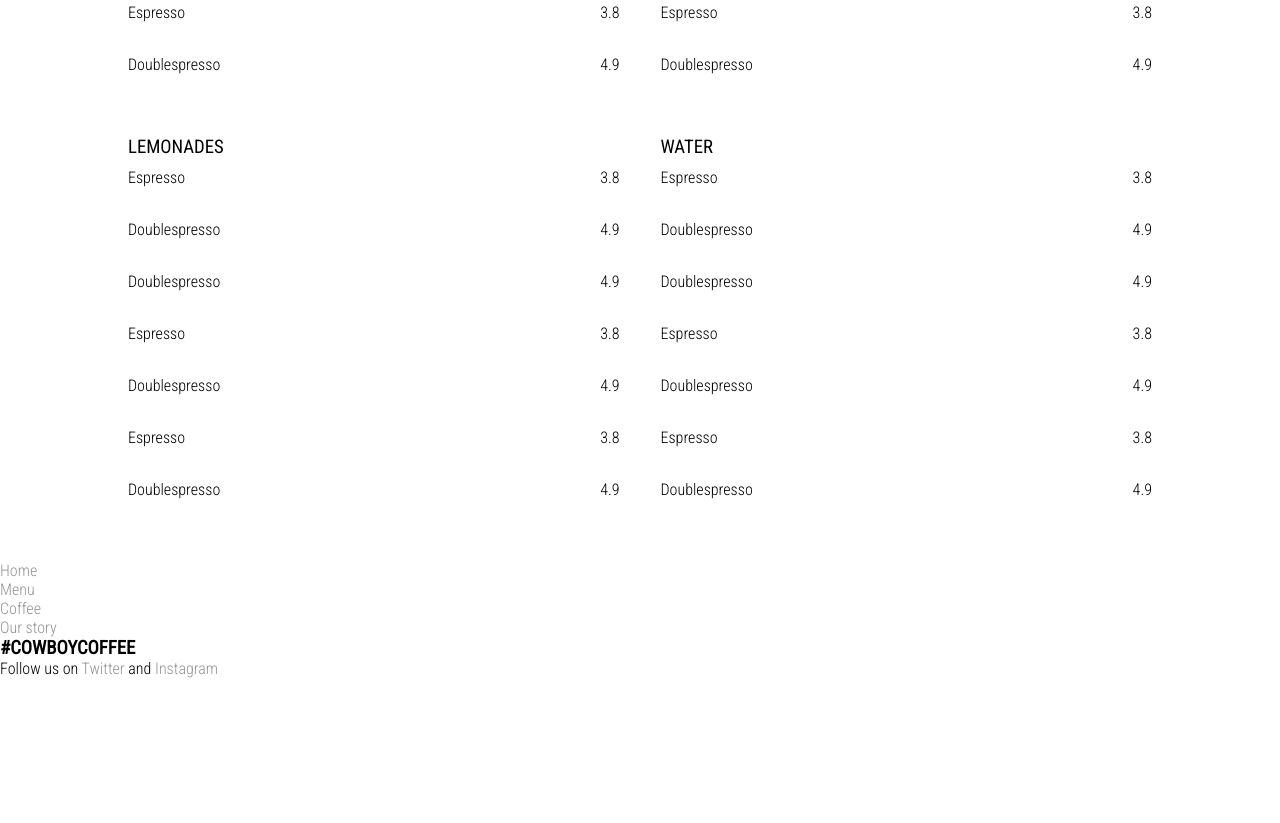
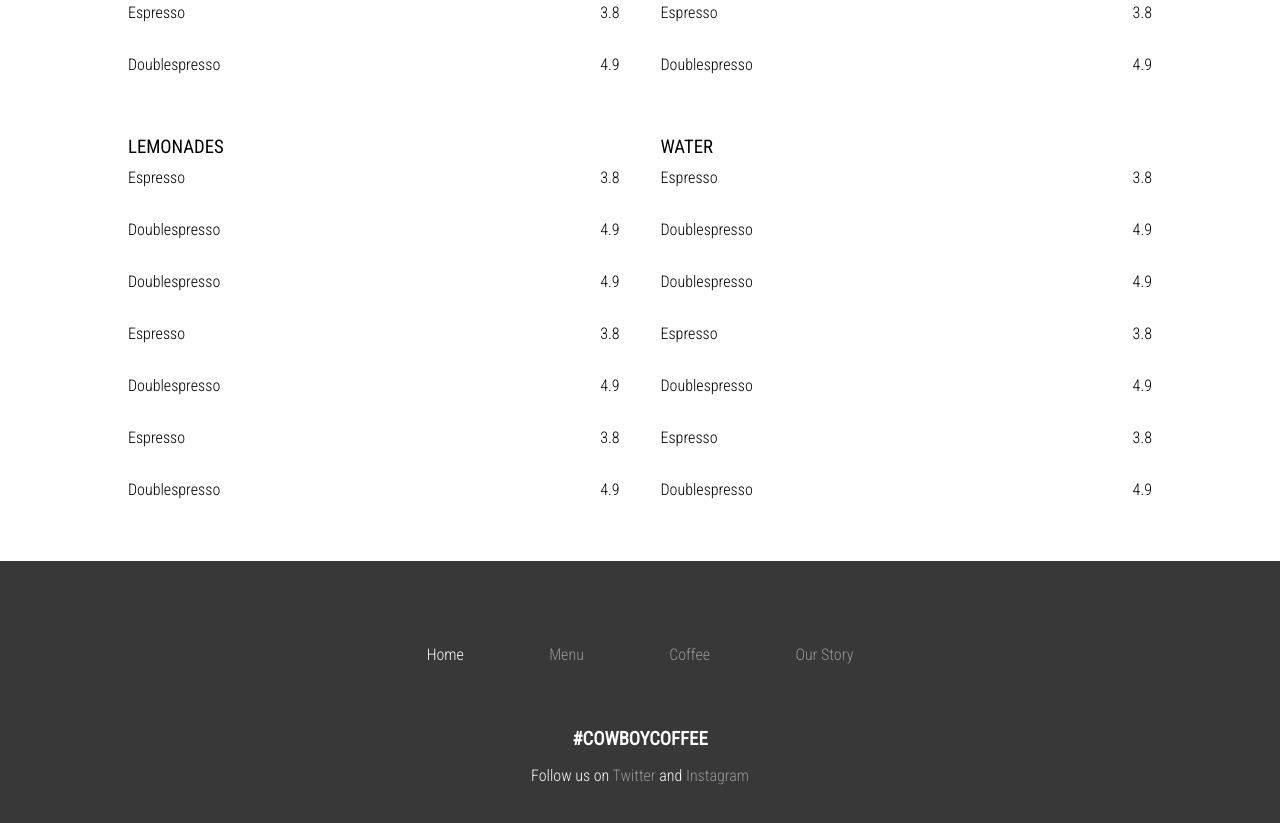
Before and after one commit to Sabobo-woo/Cowboy-Coffee-shop, a website: page src/menu.html in a window 1280 px wide. Shown: the part 982-1805 px from the top of the page. Before the commit the page ends 1660 px from the top, so only its background shows below. Drawn offline with nearby package versions, Linux system fonts and the light colour scheme; files that its build step writes are made by us from their sources.

Commit message:
added footer

```diff
--- a/src/menu.html
+++ b/src/menu.html
@@ -6,7 +6,9 @@
     <meta http-equiv="X-UA-Compatible" content="IE=edge">
     <meta name="viewport" content="width=device-width, initial-scale=1.0">
     <title>Document</title>
+    <link rel="stylesheet" href="/css/style.css">
     <link rel="stylesheet" href="/css/menu.css">
+
     <link rel="preconnect" href="https://fonts.googleapis.com">
     <link rel="preconnect" href="https://fonts.gstatic.com" crossorigin>
     <link href="https://fonts.googleapis.com/css2?family=Roboto+Condensed:wght@300;400&display=swap" rel="stylesheet">
@@ -258,25 +260,45 @@
     </main>
 <footer>
     <!-- Jakub F. gets supercool credit for a pep talk that made this work -->
-        <div class=“footer”>
-            <nav class=“footer__menu”>
-                <p class=“footer__menu__text footer__menu__text--selected”>
-                    <a href=“#index.html”>Home</a>
+    <div class="footer">
+        <nav class="footer__menu">
+            <p class="footer__menu__text footer__menu__text--selected">
+                <a href="#index.html">Home</a>
             </p>
-                <p class=“footer__menu__text”><a href=“#menu.html”>Menu</a></p>
-                <p class=“footer__menu__text”><a href=“#coffee.html”>Coffee</a></p>
-                <p class=“footer__menu__text”>
-                    <a href=“#our-story.html”>Our story</a>
+            <p class="footer__menu__text"><a href="#menu.html">Menu</a></p>
+            <p class="footer__menu__text"><a href="#coffee.html">Coffee</a></p>
+            <p class="footer__menu__text">
+                <a href="#our-story.html">Our Story</a>
             </p>
         </nav>
-            <div class=“footer__social”>
-                <h3 class=“footer__social__hashtag”>#COWBOYCOFFEE</h3>
-                <div class=“footer__social__follow-us”>
-                    Follow us on <a href=“https://www.twitter.com”>Twitter</a> and
-                    <a href=“https://www.instagram.com”>Instagram</a>
+        <div class="footer__social">
+            <h3 class="footer__social__hashtag">#COWBOYCOFFEE</h3>
+            <div class="footer__social__follow-us">
+                Follow us on <a href="https://www.twitter.com">Twitter</a> and
+                <a href="https://www.instagram.com">Instagram</a>
             </div>
         </div>
+        <!-- Jakub F. gets supercool credit for a pep talk that made this work -->
+        <!-- <div class="footer">
+                    <nav class="footer__menu">
+                        <p class="footer__menu__text footer__menu__text--selected">
+                            <a href="#index.html">Home</a>
+                        </p>
+                        <p class="footer__menu__text"><a href="#menu.html">Menu</a></p>
+                        <p class="footer__menu__text"><a href="#coffee.html">Coffee</a></p>
+                        <p class="footer__menu__text">
+                            <a href="#our-story.html">Our story</a>
+                        </p>
+                    </nav>
+                    <div class="footer__social">
+                        <h3 class="footer__social__hashtag">#COWBOYCOFFEE</h3>
+                        <div class="footer__social__follow-us">
+                            Follow us on <a href="https://www.twitter.com">Twitter</a> and
+                            <a href="https://www.instagram.com">Instagram</a>
                         </div>
+                        >>>>>>> c402440b93c4e8a254eb247dcdddf1af647290d6
+                    </div>
+                </div> -->
 </footer>
 </body>
 
```
Lines whose indentation alone changed are shown as unchanged.
